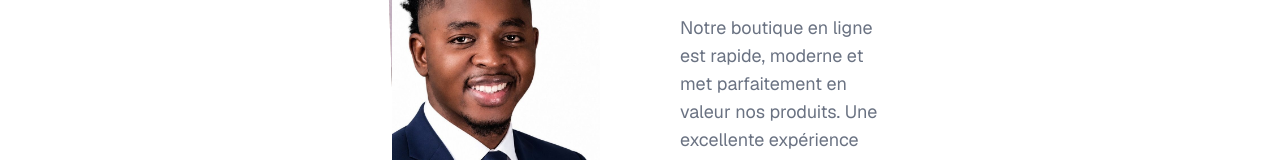
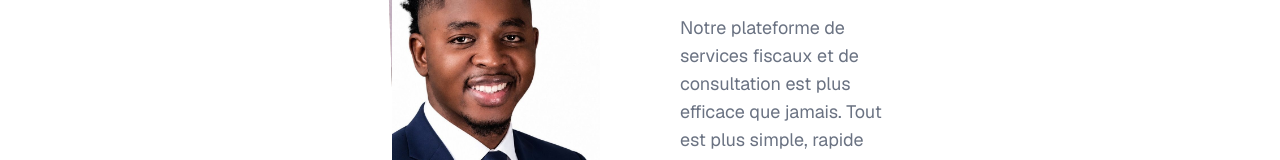
Before and after one commit to wad-creative/portfolio1, a Next.js app: page / in a window 1280 px wide. Shown: the part 4821-4981 px from the top of the page. Built offline with nearby package versions, Linux system fonts and the light colour scheme.

Commit message:
fix quote testimonial

```diff
--- a/components/section/testimonial-section.tsx
+++ b/components/section/testimonial-section.tsx
@@ -15,14 +15,14 @@ const TESTIMONIALS = [
   },
   {
     quote:
-      "Notre boutique en ligne est rapide, moderne et met parfaitement en valeur nos produits. Une excellente expérience pour nos clients.",
+      "Notre plateforme de services fiscaux et de consultation est plus efficace que jamais. Tout est plus simple, rapide et bien organisé.",
     name: "Mr. Yvenson",
     designation: "PDG de KS Global Services",
     src: "/testimonial2.JPG",
   },
   {
     quote:
-      "Notre plateforme de services fiscaux et de consultation est plus efficace que jamais. Tout est plus simple, rapide et bien organisé.",
+      "Notre boutique en ligne est rapide, moderne et met parfaitement en valeur nos produits. Une excellente expérience pour nos clients.",
     name: "Mr. Wedly",
     designation: "PDG de NoLimit King",
     src: "/testimonial3.jpg",
```
